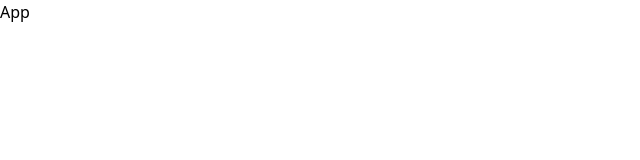
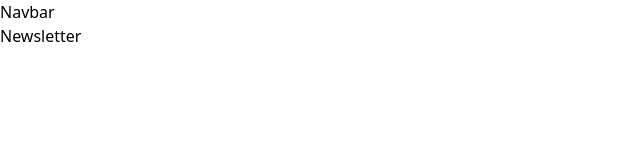
Before and after one commit to cankskrk/MixMaster, a React (Vite) app: page /newsletter in a window 1280 px wide. Shown: the top 160 px of the page, without its empty margins (0-640 px from the left). Built offline with nearby package versions, Linux system fonts and the light colour scheme.

Commit message:
feat: setup react router and create pages

```diff
--- a/package.json
+++ b/package.json
@@ -13,6 +13,7 @@
     "@tailwindcss/vite": "^4.0.6",
     "react": "^19.0.0",
     "react-dom": "^19.0.0",
+    "react-router-dom": "^7.1.5",
     "tailwindcss": "^4.0.6"
   },
   "devDependencies": {
--- a/src/App.tsx
+++ b/src/App.tsx
@@ -1,7 +1,45 @@
+import { createBrowserRouter, RouterProvider } from "react-router-dom";
+import {
+  HomeLayout,
+  About,
+  Cocktail,
+  Error,
+  Landing,
+  Newsletter,
+} from "./pages";
 import "./App.css";
 
 const App = () => {
-  return <div>App</div>;
+  const router = createBrowserRouter([
+    {
+      path: "/",
+      element: <HomeLayout />,
+      children: [
+        {
+          path: "/about",
+          element: <About />,
+        },
+        {
+          path: "/cocktail",
+          element: <Cocktail />,
+        },
+        {
+          path: "/newsletter",
+          element: <Newsletter />,
+        },
+        {
+          path: "/landing",
+          element: <Landing />,
+        },
+        {
+          path: "/error",
+          element: <Error />,
+        },
+      ],
+    },
+  ]);
+
+  return <RouterProvider router={router} />;
 };
 
 export default App;
--- /dev/null
+++ b/src/pages/About.tsx
@@ -0,0 +1,5 @@
+const About = () => {
+  return <div>About</div>;
+};
+
+export default About;
--- /dev/null
+++ b/src/pages/Cocktail.tsx
@@ -0,0 +1,5 @@
+const Cocktail = () => {
+  return <div>Cocktail</div>;
+};
+
+export default Cocktail;
--- /dev/null
+++ b/src/pages/Error.tsx
@@ -0,0 +1,5 @@
+const Error = () => {
+  return <div>Error</div>;
+};
+
+export default Error;
--- /dev/null
+++ b/src/pages/HomeLayout.tsx
@@ -0,0 +1,12 @@
+import { Outlet } from "react-router-dom";
+
+const HomeLayout = () => {
+  return (
+    <div>
+      <nav>Navbar</nav>
+      <Outlet />
+    </div>
+  );
+};
+
+export default HomeLayout;
--- /dev/null
+++ b/src/pages/Landing.tsx
@@ -0,0 +1,5 @@
+const Landing = () => {
+  return <div>Landing</div>;
+};
+
+export default Landing;
--- /dev/null
+++ b/src/pages/Newsletter.tsx
@@ -0,0 +1,5 @@
+const Newsletter = () => {
+  return <div>Newsletter</div>;
+};
+
+export default Newsletter;
--- /dev/null
+++ b/src/pages/index.ts
@@ -0,0 +1,6 @@
+export { default as Landing } from "./Landing";
+export { default as About } from "./About";
+export { default as Cocktail } from "./Cocktail";
+export { default as Newsletter } from "./Newsletter";
+export { default as HomeLayout } from "./HomeLayout";
+export { default as Error } from "./Error";
```
Also changed, not shown: 1 other file (tests, documents, lock files or other folders).
